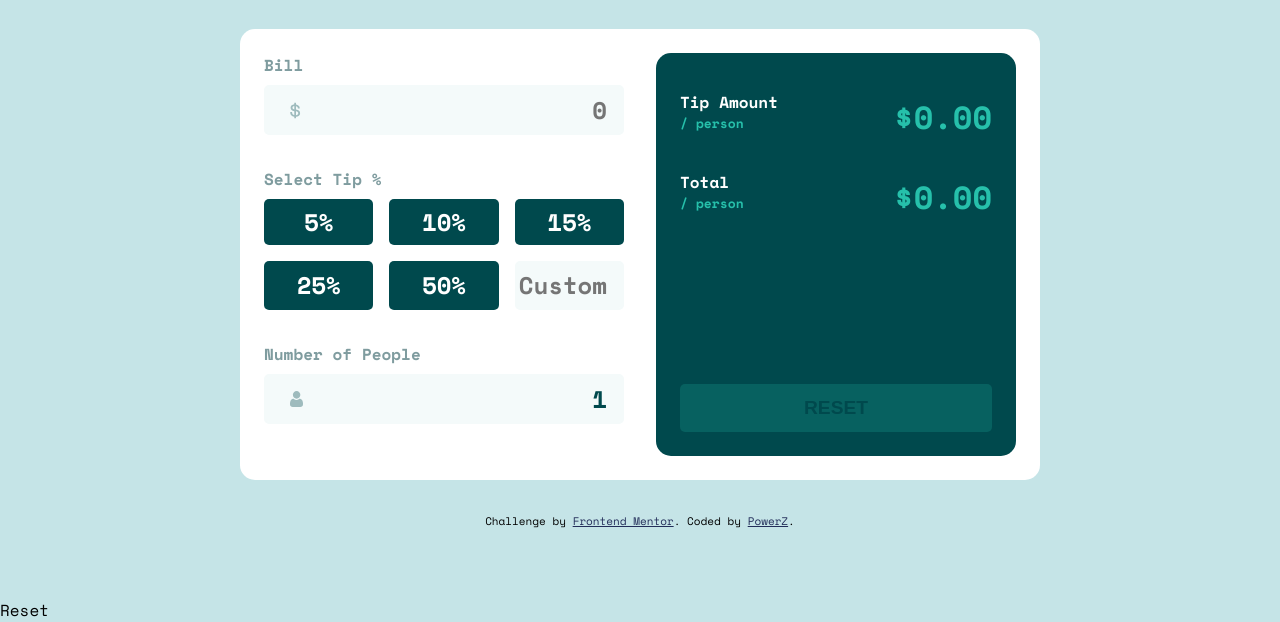
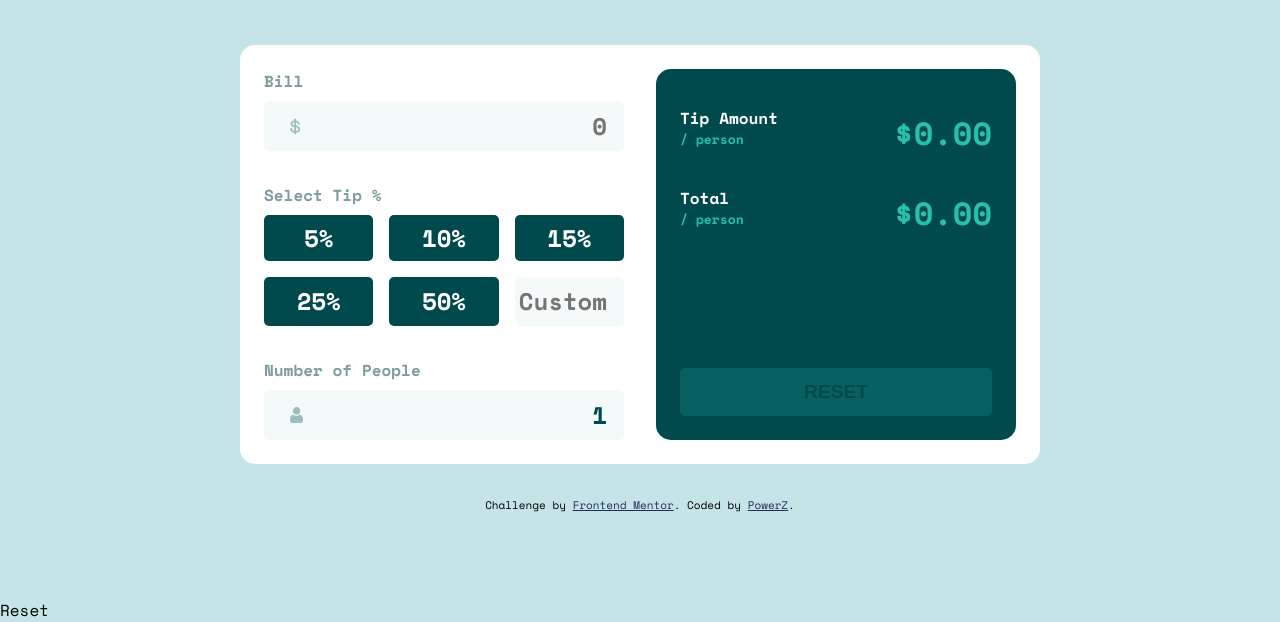
Before and after one commit to Pow3rZ/tip-calculator-app, a plain HTML site: page index.html in a window 1280 px wide. Shown: the part 202-824 px from the top of the page. Drawn offline with nearby package versions, Linux system fonts and the light colour scheme.

Commit message:
Add files via upload

```diff
--- a/index.html
+++ b/index.html
@@ -19,10 +19,10 @@
     </header>
     <main class="calculator-container">
       <section class="input-section">
-        <label for="bill-input"><h2 class="caption">Bill</h2></label>
+        <h2 class="caption"><label for="bill-input"></label>Bill</label></h2>
         <input type="number" step="0.01" placeholder="0" min="0" class="calculator-input" name="bill-input" id="bill-input">
 
-        <h2 class="caption">Select Tip %</h2>
+        <h2 class="caption"><label for="custom-tip-input">Select Tip %</label></h2>
         <div class="tip-percentages">
           <button class="percent-btn">5%</button>
           <button class="percent-btn">10%</button>
@@ -32,7 +32,7 @@
           <input type="number" step="1" class="calculator-input" placeholder="Custom" min="1" id="custom-tip-input">
         </div>
 
-        <label for="people-input"><h2 class="caption">Number of People</h2></label>
+        <h2 class="caption"><label for="people-input">Number of People</label></h2>
         <input type="number" class="calculator-input" id="people-input" min="1" step="1" value="1">
       </section>
 
--- a/style.sass
+++ b/style.sass
@@ -48,8 +48,7 @@ html
     color: $grayCyanDark2
     font-size: 1rem
     margin: 2em 0 .5em
-
-label:first-child .caption
+    &:first-child
         margin-top: 0
 
 
@@ -166,5 +165,8 @@ label:first-child .caption
         grid-template-columns: 1fr 1fr
         grid-column-gap: 2rem
 
+    .input-section
+        margin-bottom: 0
+
     .tip-percentages
         grid-template-columns: 1fr 1fr 1fr
```
Also changed, not shown: style.css, 1 other file.
